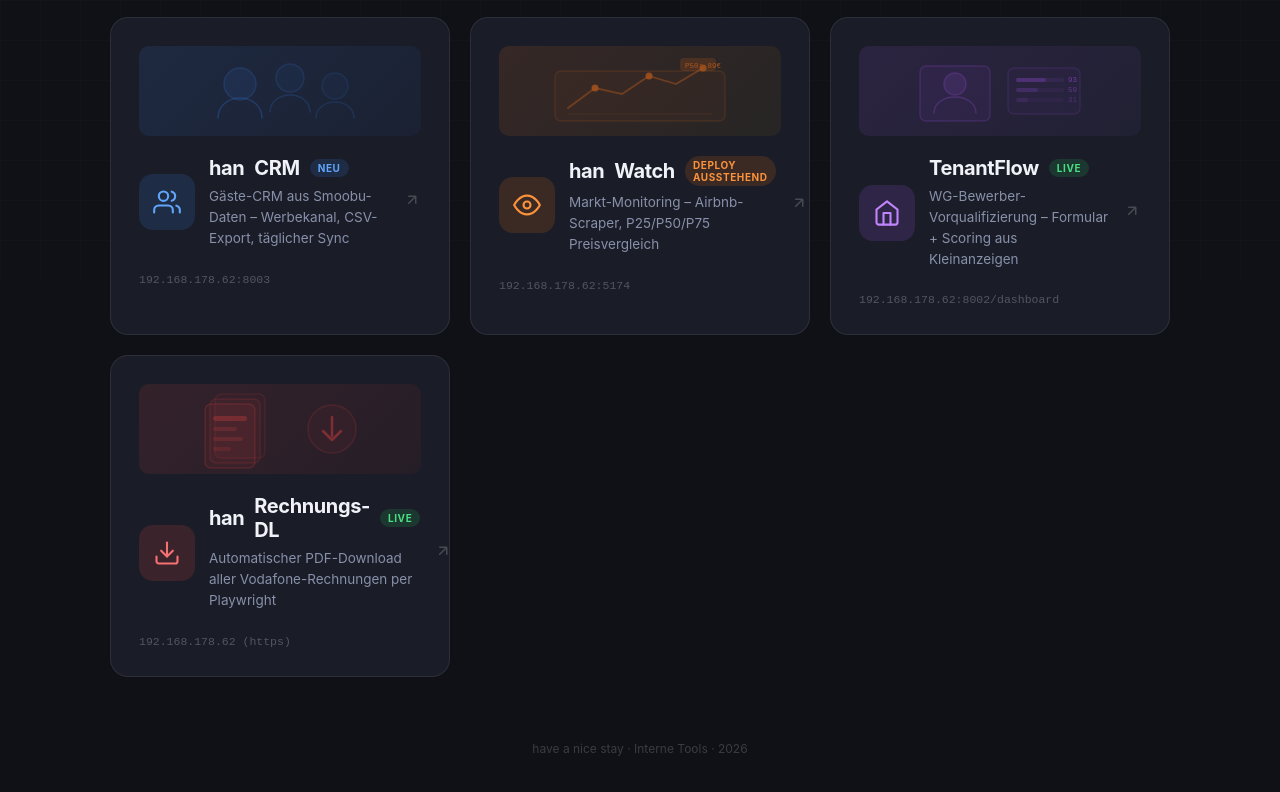
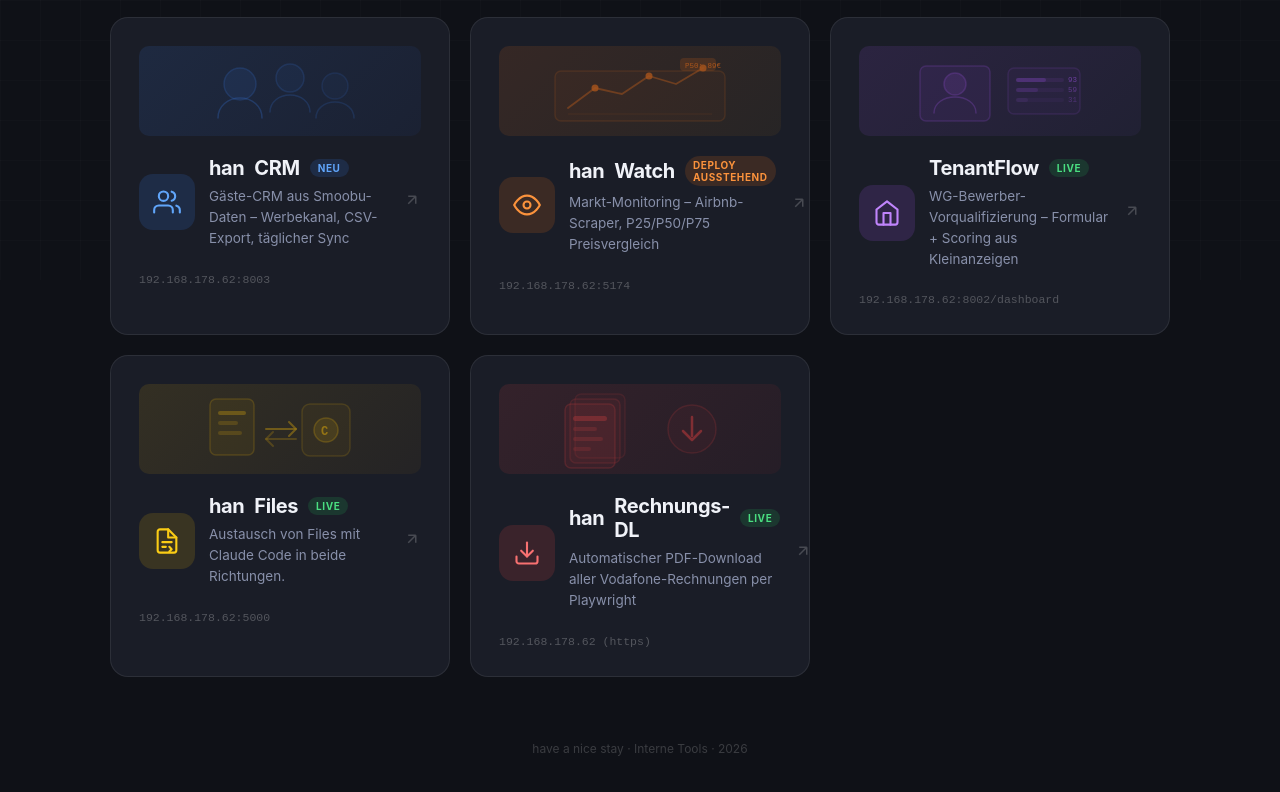
Before and after one commit to airtobias-dotcom/hanDash, a plain HTML site: page index.html in a window 1280 px wide. Shown: the part 520-1312 px from the top of the page. Drawn offline with Linux system fonts and the light colour scheme.

Commit message:
feat: hanFiles-Karte + Auto-Deploy via GitHub polling (#1)
* feat: hanFiles-Karte hinzugefügt (Port 5000, File-Austausch mit Claude Code)

https://claude.ai/code/session_01FuyyFiAG7RZzjGdizSnRKJ

* feat: Auto-Deploy Script via GitHub polling (cron, 60s Intervall)

https://claude.ai/code/session_01FuyyFiAG7RZzjGdizSnRKJ

---------

Co-authored-by: Claude <noreply@anthropic.com>

```diff
--- a/index.html
+++ b/index.html
@@ -116,6 +116,7 @@
     .card-price::before   { background: radial-gradient(circle at 50% 0%, rgba(20,184,166,.08), transparent 70%); }
     .card-clean::before   { background: radial-gradient(circle at 50% 0%, rgba(99,102,241,.08), transparent 70%); }
     .card-rechnung::before  { background: radial-gradient(circle at 50% 0%, rgba(239,68,68,.08), transparent 70%); }
+    .card-files::before     { background: radial-gradient(circle at 50% 0%, rgba(234,179,8,.08),  transparent 70%); }
 
     .icon-wrap {
       width: 56px;
@@ -135,6 +136,7 @@
     .icon-price  { background: rgba(20,184,166,.15); color: #2dd4bf; }
     .icon-clean  { background: rgba(99,102,241,.15); color: #818cf8; }
     .icon-rechnung { background: rgba(239,68,68,.15);  color: #f87171; }
+    .icon-files    { background: rgba(234,179,8,.15);  color: #facc15; }
 
     .card-body { display: flex; flex-direction: column; gap: 6px; flex: 1; }
 
@@ -206,6 +208,7 @@
     .ill-price { background: linear-gradient(135deg, rgba(20,184,166,.12), rgba(6,182,212,.06)); }
     .ill-clean { background: linear-gradient(135deg, rgba(99,102,241,.12), rgba(79,70,229,.06)); }
     .ill-rechnung{ background: linear-gradient(135deg, rgba(239,68,68,.12), rgba(220,38,38,.06)); }
+    .ill-files   { background: linear-gradient(135deg, rgba(234,179,8,.12),  rgba(202,138,4,.06));  }
 
     .ill-svg { opacity: 0.6; }
 
@@ -468,6 +471,52 @@
   </a>
 
 
+  <!-- hanFiles -->
+  <a class="card card-files" href="http://192.168.178.62:5000/" target="_blank" rel="noopener">
+    <div class="illustration ill-files">
+      <svg class="ill-svg" viewBox="0 0 200 90" fill="none" xmlns="http://www.w3.org/2000/svg" width="200">
+        <rect x="30" y="15" width="44" height="56" rx="6" fill="rgba(234,179,8,.1)" stroke="rgba(234,179,8,.3)" stroke-width="1.5"/>
+        <rect x="38" y="27" width="28" height="4" rx="2" fill="rgba(234,179,8,.5)"/>
+        <rect x="38" y="37" width="20" height="4" rx="2" fill="rgba(234,179,8,.3)"/>
+        <rect x="38" y="47" width="24" height="4" rx="2" fill="rgba(234,179,8,.3)"/>
+        <!-- Arrow right -->
+        <line x1="86" y1="45" x2="116" y2="45" stroke="rgba(234,179,8,.6)" stroke-width="2" stroke-linecap="round"/>
+        <polyline points="109,38 116,45 109,52" stroke="rgba(234,179,8,.6)" stroke-width="2" stroke-linecap="round" stroke-linejoin="round"/>
+        <!-- Arrow left -->
+        <line x1="86" y1="55" x2="116" y2="55" stroke="rgba(234,179,8,.35)" stroke-width="2" stroke-linecap="round"/>
+        <polyline points="93,48 86,55 93,62" stroke="rgba(234,179,8,.35)" stroke-width="2" stroke-linecap="round" stroke-linejoin="round"/>
+        <!-- Claude symbol -->
+        <rect x="122" y="20" width="48" height="52" rx="8" fill="rgba(234,179,8,.08)" stroke="rgba(234,179,8,.25)" stroke-width="1.5"/>
+        <circle cx="146" cy="46" r="12" fill="rgba(234,179,8,.2)" stroke="rgba(234,179,8,.4)" stroke-width="1.5"/>
+        <text x="141" y="51" font-size="12" fill="rgba(234,179,8,.9)" font-family="monospace" font-weight="bold">C</text>
+      </svg>
+    </div>
+    <div style="display:flex;align-items:center;gap:14px">
+      <div class="icon-wrap icon-files">
+        <svg viewBox="0 0 24 24" fill="none" stroke="currentColor" stroke-width="1.8" stroke-linecap="round" stroke-linejoin="round">
+          <path d="M13 2H6a2 2 0 0 0-2 2v16a2 2 0 0 0 2 2h12a2 2 0 0 0 2-2V9z"/>
+          <polyline points="13 2 13 9 20 9"/>
+          <line x1="8" y1="13" x2="16" y2="13"/>
+          <line x1="8" y1="17" x2="11" y2="17"/>
+          <polyline points="14 17 16 19 14 21"/>
+        </svg>
+      </div>
+      <div class="card-body">
+        <div class="card-name">
+          han<strong>Files</strong>
+          <span class="status status-live">Live</span>
+        </div>
+        <div class="card-desc">Austausch von Files mit Claude Code in beide Richtungen.</div>
+      </div>
+      <div class="card-arrow">
+        <svg width="18" height="18" viewBox="0 0 24 24" fill="none" stroke="currentColor" stroke-width="2"><path d="M7 17L17 7M17 7H7M17 7v10"/></svg>
+      </div>
+    </div>
+    <div class="card-meta">
+      <div class="card-meta-url">192.168.178.62:5000</div>
+    </div>
+  </a>
+
   <!-- hanRechnungs-Downloader -->
   <a class="card card-rechnung" href="https://192.168.178.62/" target="_blank" rel="noopener">
     <div class="illustration ill-rechnung">
```
Also changed, not shown: 1 other file.
